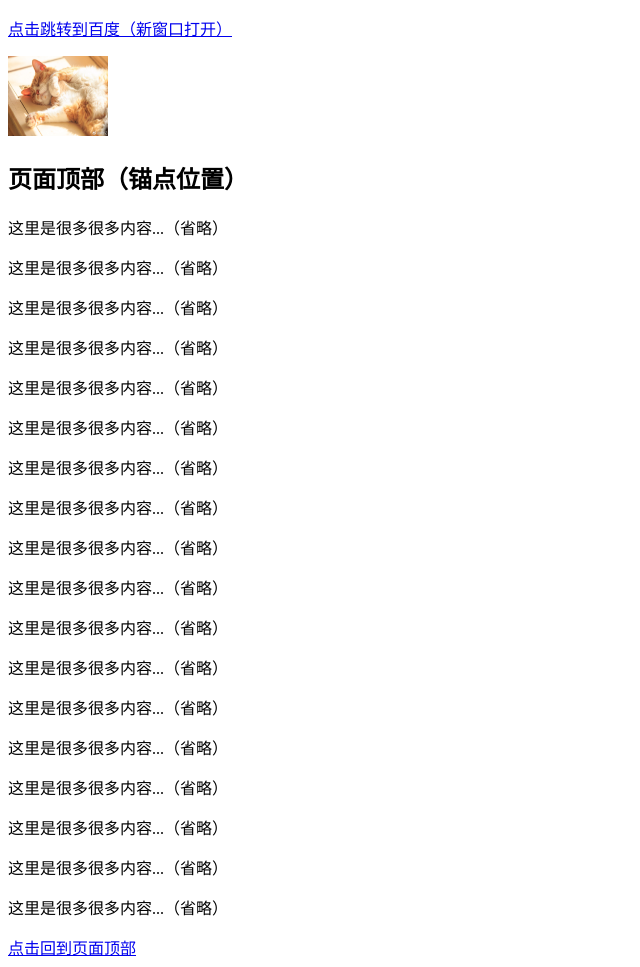
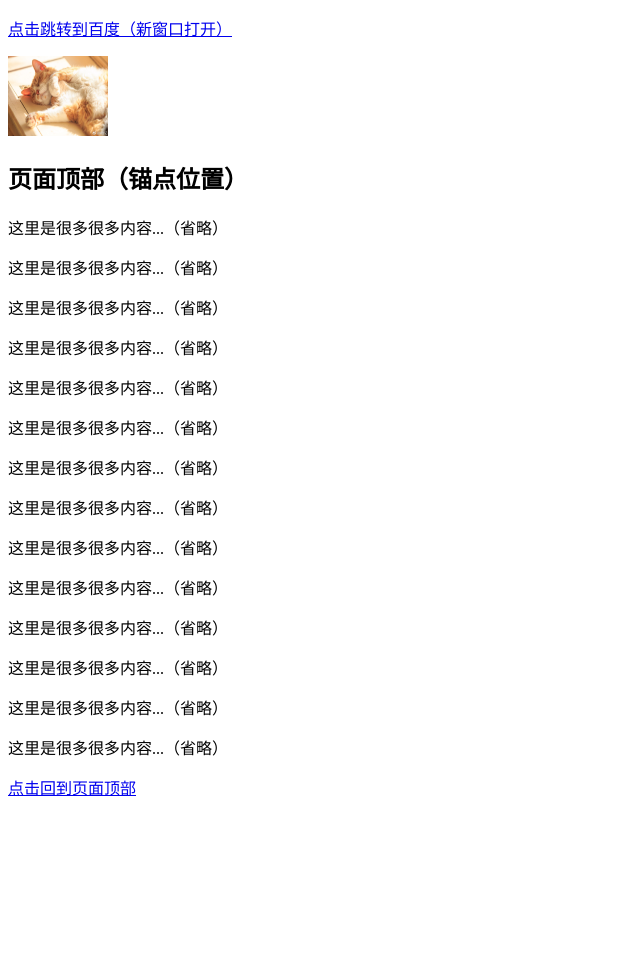
Before and after one commit to uoilk/blog4, a plain HTML site: page index.html in a window 1280 px wide. Shown: the whole page, without its empty margins (0-640 px from the left). After the commit the page ends 807 px from the top, so only its background shows below. Drawn offline with Linux system fonts and the light colour scheme.

Commit message:
Add files via upload

```diff
--- a/index.html
+++ b/index.html
@@ -29,10 +29,6 @@
 		<p>这里是很多很多内容...（省略）</p>
 		<p>这里是很多很多内容...（省略）</p>
 		<p>这里是很多很多内容...（省略）</p>
-		<p>这里是很多很多内容...（省略）</p>
-		<p>这里是很多很多内容...（省略）</p>
-		<p>这里是很多很多内容...（省略）</p>
-		<p>这里是很多很多内容...（省略）</p>
 		<a href="#top">点击回到页面顶部</a>
 	</body>
 </html>
```
